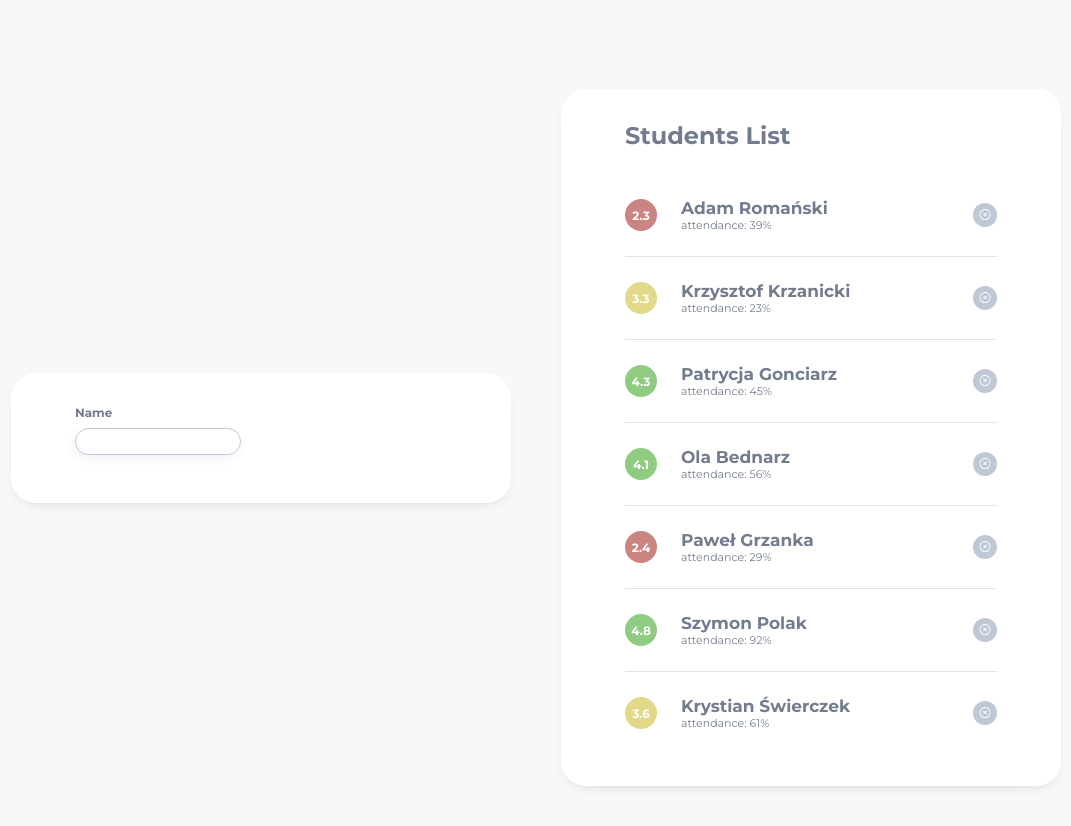
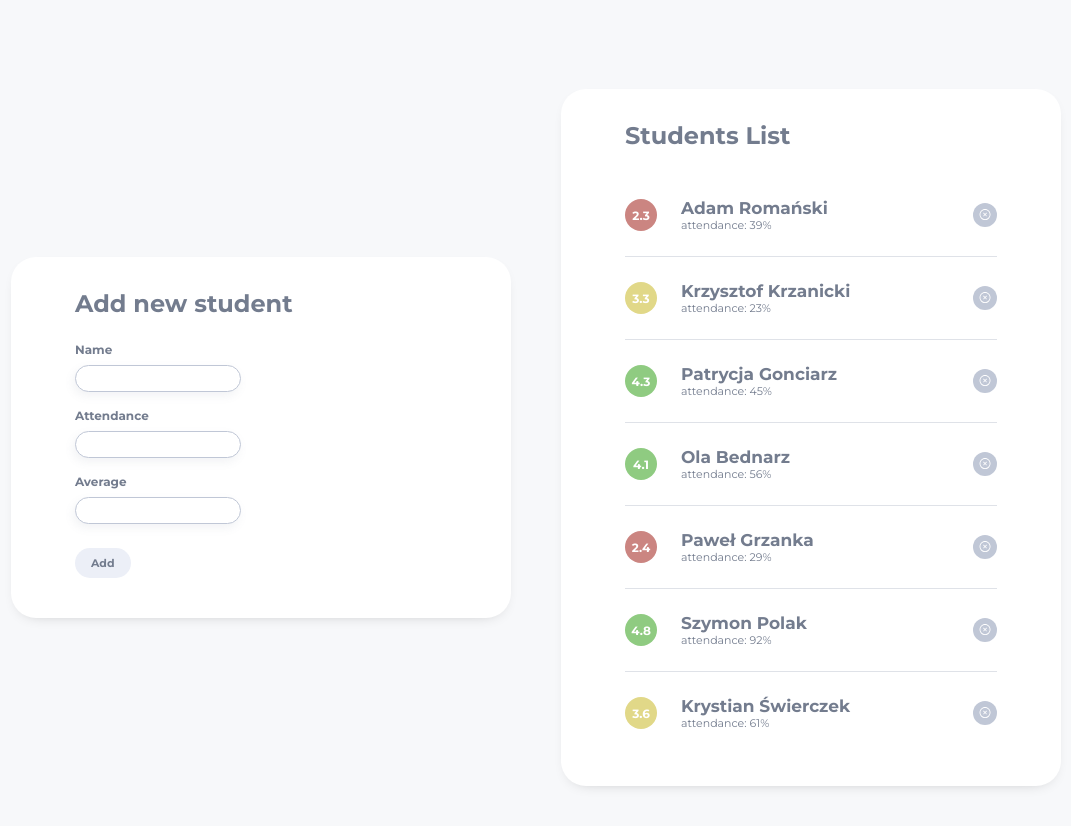
Before and after one commit to writecleancode/studybuddy-vue, a Vue app: page / in a window 1280 px wide. Shown: the top 826 px of the page, without its empty margins (104-1175 px from the left). Built offline with nearby package versions, Linux system fonts and the light colour scheme.

Commit message:
it is now possible to add new students to the list within the app

```diff
--- a/src/components/atoms/StyledAverage.vue
+++ b/src/components/atoms/StyledAverage.vue
@@ -1,4 +1,6 @@
 <script>
+import { computed } from 'vue';
+
 export default {
 	props: {
 		average: {
@@ -6,11 +8,12 @@ export default {
 		},
 	},
 
-	setup({ average }) {
-		const bgColor = () => {
-			if (average >= 4) return 'bg-success';
-			if (average >= 3) return 'bg-warning';
-			if (average >= 2) return 'bg-error';
+	setup() {
+		const bgColor = average => {
+			const averageNumber = Number(average);
+			if (averageNumber >= 4) return 'bg-success';
+			if (averageNumber >= 3) return 'bg-warning';
+			if (averageNumber >= 2) return 'bg-error';
 			return '';
 		};
 
@@ -22,7 +25,7 @@ export default {
 </script>
 
 <template>
-	<div class="styled-average-wrapper" v-bind:class="bgColor()">{{ average }}</div>
+	<div class="styled-average-wrapper" v-bind:class="bgColor(average)">{{ average }}</div>
 </template>
 
 <style lang="scss" scoped>
--- /dev/null
+++ b/src/components/atoms/StyledButton.vue
@@ -0,0 +1,20 @@
+<template>
+	<button class="styled-button">
+		<slot />
+	</button>
+</template>
+
+<style lang="scss" scoped>
+@use '@/assets/styles/variables' as *;
+
+.styled-button {
+	margin: 0.8rem 0;
+	padding: 0.8rem 1.6rem;
+	border: none;
+	border-radius: 100px;
+	background-color: $light-purple;
+	color: $dark-grey;
+	font-size: $font-size-s;
+	font-weight: bold;
+}
+</style>
--- a/src/components/atoms/StyledInput.vue
+++ b/src/components/atoms/StyledInput.vue
@@ -10,12 +10,15 @@ export default {
 		type: {
 			type: String,
 		},
+		value: {
+			type: String,
+		},
 	},
 };
 </script>
 
 <template>
-	<input v-bind:name v-bind:id v-bind:type class="styled-input" />
+	<input v-bind:name v-bind:id v-bind:type v-bind:value v-on:input="$emit('handleInputChange', $event)" class="styled-input" />
 </template>
 
 <style lang="scss" scoped>
--- a/src/components/molecules/FormField.vue
+++ b/src/components/molecules/FormField.vue
@@ -17,6 +17,12 @@ export default {
 			type: String,
 			default: 'text',
 		},
+		value: {
+			type: String,
+		},
+		handleInputChange: {
+			type: Function,
+		},
 	},
 
 	components: {
@@ -29,7 +35,7 @@ export default {
 <template>
 	<div class="form-field-wrapper">
 		<StyledLabel v-bind:for="id">{{ label }}</StyledLabel>
-		<StyledInput v-bind:name v-bind:id v-bind:type />
+		<StyledInput v-bind:name v-bind:id v-bind:type v-bind:value v-on:handle-input-change="handleInputChange" />
 	</div>
 </template>
 
--- a/src/components/organisms/StudentsList.vue
+++ b/src/components/organisms/StudentsList.vue
@@ -1,11 +1,14 @@
 <script>
 import StudentsListItem from '@/components/molecules/StudentsListItem.vue';
 import FormField from '@/components/molecules/FormField.vue';
+import StyledButton from '@/components//atoms/StyledButton.vue';
+import { ref } from 'vue';
 
 export default {
 	components: {
 		FormField,
 		StudentsListItem,
+		StyledButton,
 	},
 
 	props: {
@@ -16,13 +19,46 @@ export default {
 			type: Function,
 		},
 	},
+
+	setup({ students }) {
+		const initialFormState = {
+			name: '',
+			attendance: '',
+			average: '',
+		};
+
+		const formValues = ref({ ...initialFormState });
+
+		const handleInputChange = e => (formValues.value[e.target.name] = e.target.value);
+
+		const handleAddUser = () => {
+			const newStudent = {
+				name: formValues.value.name,
+				attendance: formValues.value.attendance,
+				average: formValues.value.average,
+			};
+
+			students.unshift(newStudent);
+			formValues.value = { ...initialFormState };
+		};
+
+		return {
+			formValues,
+			handleInputChange,
+			handleAddUser,
+		};
+	},
 };
 </script>
 
 <template>
-	<div class="students-list-wrapper">
-		<FormField label="Name" id="name" name="name" />
-	</div>
+	<form class="students-list-wrapper" v-on:submit.prevent="handleAddUser">
+		<h1 class="styled-title">Add new student</h1>
+		<FormField label="Name" id="name" name="name" v-bind:value="formValues.name" v-bind:handleInputChange />
+		<FormField label="Attendance" id="attendance" name="attendance" v-bind:value="formValues.attendance" v-bind:handleInputChange />
+		<FormField label="Average" id="average" name="average" v-bind:value="formValues.average" v-bind:handleInputChange />
+		<StyledButton type="submit">Add</StyledButton>
+	</form>
 	<div class="students-list-wrapper">
 		<h1 class="styled-title">Students List</h1>
 		<ul class="styled-list">
```
